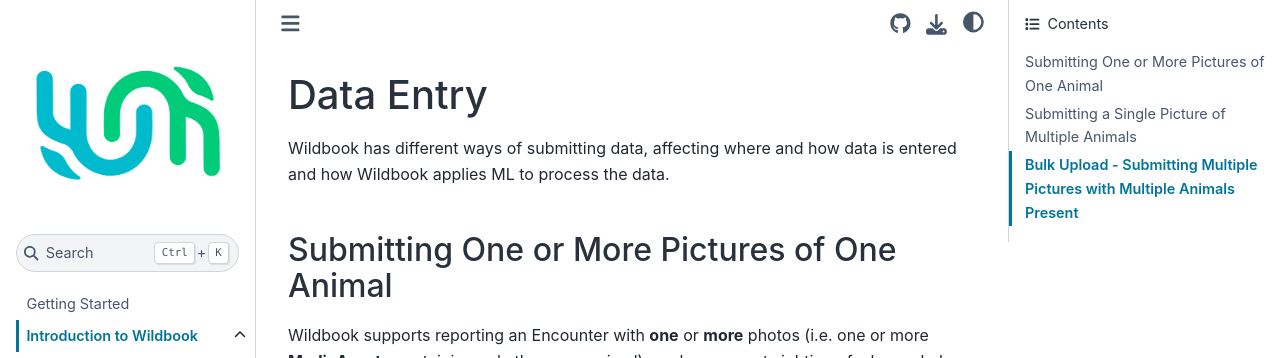
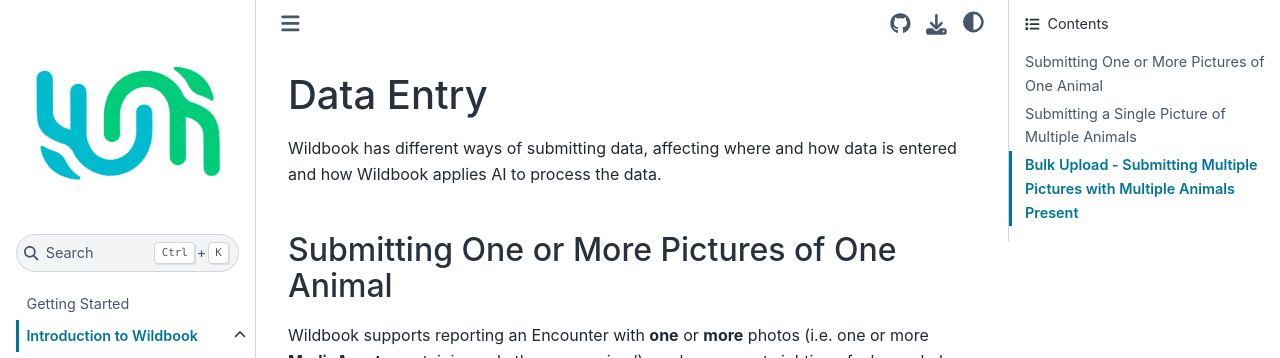
Before and after one commit to WildMeOrg/wildbook-docs, a Sphinx documentation site: the page built from docs/introduction/data-entry.md, in a window 1280 px wide and 900 px high. Shown: the top 358 px of the window. Built offline with Sphinx 7.4.7 and the Sphinx Book theme 1.1.4, drawn with Linux system fonts in a browser that asks for light colours.

```diff
--- a/docs/introduction/data-entry.md
+++ b/docs/introduction/data-entry.md
@@ -1,6 +1,6 @@
 # Data Entry
 
-Wildbook has different ways of submitting data, affecting where and how data is entered and how Wildbook applies ML to process the data.
+Wildbook has different ways of submitting data, affecting where and how data is entered and how Wildbook applies AI to process the data.
 
 ## Submitting One or More Pictures of One Animal
 
```
Also changed, not shown: docs/introduction/image-analysis-pipeline.md (+0 -29 lines).
